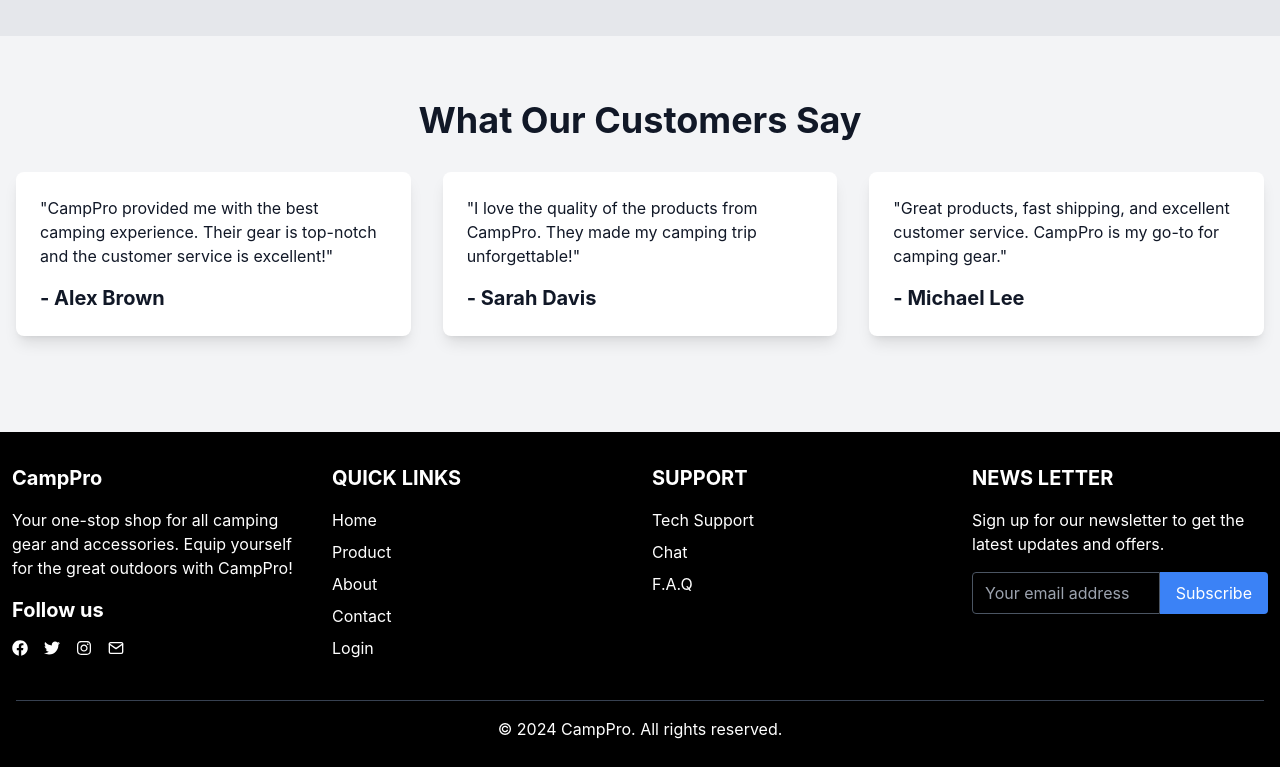
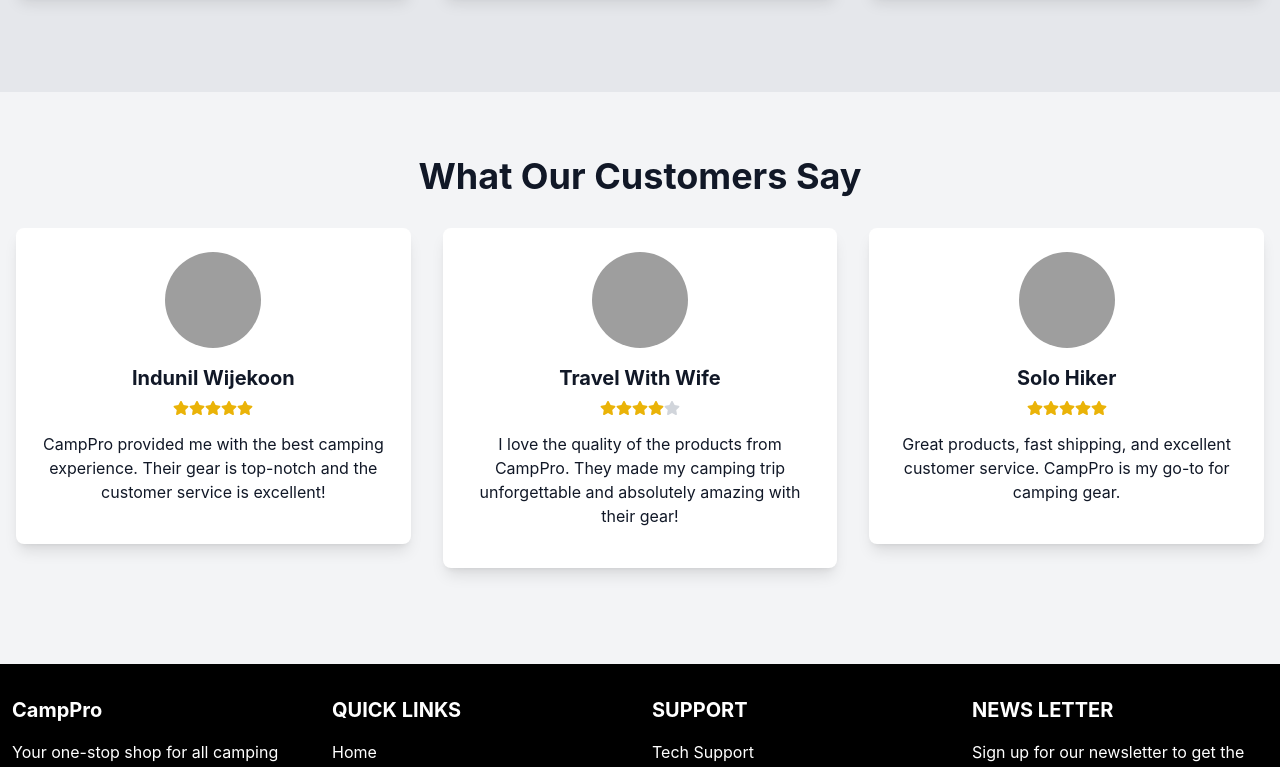
Before and after one commit to vimukthinirmana/CampPro-E-Commerce-Store, a React (Create React App) app in the folder client/: page /about in a window 1280 px wide. Shown: the part 1816-2583 px from the top of the page. Built offline with nearby package versions, Linux system fonts and the light colour scheme; grey boxes are pictures that could not be loaded.

Commit message:
added about page customer rating card

```diff
--- a/client/package.json
+++ b/client/package.json
@@ -6,6 +6,7 @@
     "@testing-library/jest-dom": "^5.17.0",
     "@testing-library/react": "^13.4.0",
     "@testing-library/user-event": "^13.5.0",
+    "aos": "^2.3.4",
     "react": "^18.3.1",
     "react-dom": "^18.3.1",
     "react-hot-toast": "^2.4.1",
--- a/client/src/pages/About.js
+++ b/client/src/pages/About.js
@@ -1,8 +1,35 @@
 import React from 'react';
-import { FaFacebookF, FaTwitter, FaInstagram, FaLinkedin } from 'react-icons/fa';
+import { FaFacebookF, FaTwitter, FaInstagram, FaLinkedin, FaStar } from 'react-icons/fa';
 
 
 function About() {
+
+
+  const testimonials = [
+    {
+      name: 'Indunil Wijekoon',
+      image: 'https://encrypted-tbn0.gstatic.com/images?q=tbn:ANd9GcQx0izB9MYXh-VKaqenX_ZGJlXLbh1atOs27g&s',
+      rating: 5,
+      comment: 'CampPro provided me with the best camping experience. Their gear is top-notch and the customer service is excellent!'
+    },
+    {
+      name: 'Travel With Wife',
+      image: 'https://encrypted-tbn0.gstatic.com/images?q=tbn:ANd9GcSSY1M197sTfI9Ns9m_yMnb8B42cf14_GVh-Q&s',
+      rating: 4,
+      comment: 'I love the quality of the products from CampPro. They made my camping trip unforgettable and absolutely amazing with their gear!'
+    },
+    {
+      name: 'Solo Hiker',
+      image: 'https://encrypted-tbn0.gstatic.com/images?q=tbn:ANd9GcQuneh4re5YAHjoBAxeKAFIQs_msQ3CeYrYmw&s',
+      rating: 5,
+      comment: 'Great products, fast shipping, and excellent customer service. CampPro is my go-to for camping gear.'
+    }
+  ];
+
+
+
+
+
   return (
     <div className="bg-gray-100 text-gray-900">
       {/* Hero Section */}
@@ -18,7 +45,7 @@
       {/* Company Overview */}
       <div className="container mx-auto py-16 px-4">
         <h2 className="text-4xl font-bold text-center mb-8">Who We Are</h2>
-        <p className="text-center max-w-2xl mx-auto mb-8">
+        <p className="text-center max-w-4xl mx-auto mb-8 font-serif text-2xl font-medium">
           CampPro is dedicated to providing top-quality camping gear and accessories for all your outdoor adventures.
           From tents and sleeping bags to cooking equipment and hiking gear, we have everything you need to enjoy the great outdoors.
         </p>
@@ -51,7 +78,7 @@
           <div className="flex flex-wrap -mx-4">
             <div className="w-full md:w-1/3 px-4 mb-8">
               <div className="bg-white rounded-lg shadow-lg p-6 text-center">
-                <img src="https://source.unsplash.com/random/150x150?person" alt="Team member" className="w-32 h-32 mx-auto rounded-full mb-4" />
+                <img src="https://images.unsplash.com/photo-1623366302587-b38b1ddaefd9?q=80&w=1325&auto=format&fit=crop&ixlib=rb-4.0.3&ixid=M3wxMjA3fDB8MHxwaG90by1wYWdlfHx8fGVufDB8fHx8fA%3D%3D" alt="Team member" className="w-32 h-32 mx-auto rounded-full mb-4" />
                 <h3 className="text-xl font-bold mb-2">John Doe</h3>
                 <p className="mb-4">CEO & Founder</p>
                 <div className="flex justify-center space-x-4">
@@ -64,7 +91,7 @@
             </div>
             <div className="w-full md:w-1/3 px-4 mb-8">
               <div className="bg-white rounded-lg shadow-lg p-6 text-center">
-                <img src="https://source.unsplash.com/random/150x150?person" alt="Team member" className="w-32 h-32 mx-auto rounded-full mb-4" />
+                <img src="https://img.freepik.com/free-photo/brunette-businesswoman-posing_23-2148142767.jpg?t=st=1718564705~exp=1718568305~hmac=4e1bb8cbbab7e4d9069ab4446128e73e252ece180392a4c44a0bf9b21ddc1d5d&w=740" alt="Team member" className="w-32 h-32 mx-auto rounded-full mb-4" />
                 <h3 className="text-xl font-bold mb-2">Jane Smith</h3>
                 <p className="mb-4">Chief Marketing Officer</p>
                 <div className="flex justify-center space-x-4">
@@ -77,7 +104,7 @@
             </div>
             <div className="w-full md:w-1/3 px-4 mb-8">
               <div className="bg-white rounded-lg shadow-lg p-6 text-center">
-                <img src="https://source.unsplash.com/random/150x150?person" alt="Team member" className="w-32 h-32 mx-auto rounded-full mb-4" />
+                <img src="https://img.freepik.com/free-photo/brunette-businesswoman-showing-her-tablet_23-2148142790.jpg?t=st=1718564404~exp=1718568004~hmac=b8ea1310b00daddae7b28f6ba12c60ca50abb073bd6ba6d8432c04e3e62b3713&w=740" alt="Team member" className="w-32 h-32 mx-auto rounded-full mb-4" />
                 <h3 className="text-xl font-bold mb-2">Emily Johnson</h3>
                 <p className="mb-4">Product Manager</p>
                 <div className="flex justify-center space-x-4">
@@ -95,7 +122,7 @@
       {/* Testimonials Section */}
       <div className="container mx-auto py-16 px-4">
         <h2 className="text-4xl font-bold text-center mb-8">What Our Customers Say</h2>
-        <div className="flex flex-wrap -mx-4">
+        {/* <div className="flex flex-wrap -mx-4">
           <div className="w-full md:w-1/3 px-4 mb-8">
             <div className="bg-white rounded-lg shadow-lg p-6">
               <p className="mb-4">"CampPro provided me with the best camping experience. Their gear is top-notch and the customer service is excellent!"</p>
@@ -114,7 +141,28 @@
               <h3 className="text-xl font-bold">- Michael Lee</h3>
             </div>
           </div>
+        </div> */}
+        <div className="flex flex-wrap -mx-4">
+          {testimonials.map((testimonial, index) => (
+            <div key={index} className="w-full md:w-1/3 px-4 mb-8">
+              <div className="bg-white rounded-lg shadow-lg p-6 text-center hover:outline-gray-400">
+                <img src={testimonial.image} alt={testimonial.name} className="w-24 h-24 mx-auto rounded-full mb-4" />
+                <h3 className="text-xl font-bold mb-2">{testimonial.name}</h3>
+                <div className="flex justify-center mb-4">
+                  {[...Array(testimonial.rating)].map((_, i) => (
+                    <FaStar key={i} className="text-yellow-500" />
+                  ))}
+                  {[...Array(5 - testimonial.rating)].map((_, i) => (
+                    <FaStar key={i} className="text-gray-300" />
+                  ))}
+                </div>
+                <p className="mb-4">{testimonial.comment}</p>
+              </div>
+            </div>
+          ))}
         </div>
+
+
       </div>
     </div>
   );
```
Also changed, not shown: 1 other file (tests, documents, lock files or other folders).
